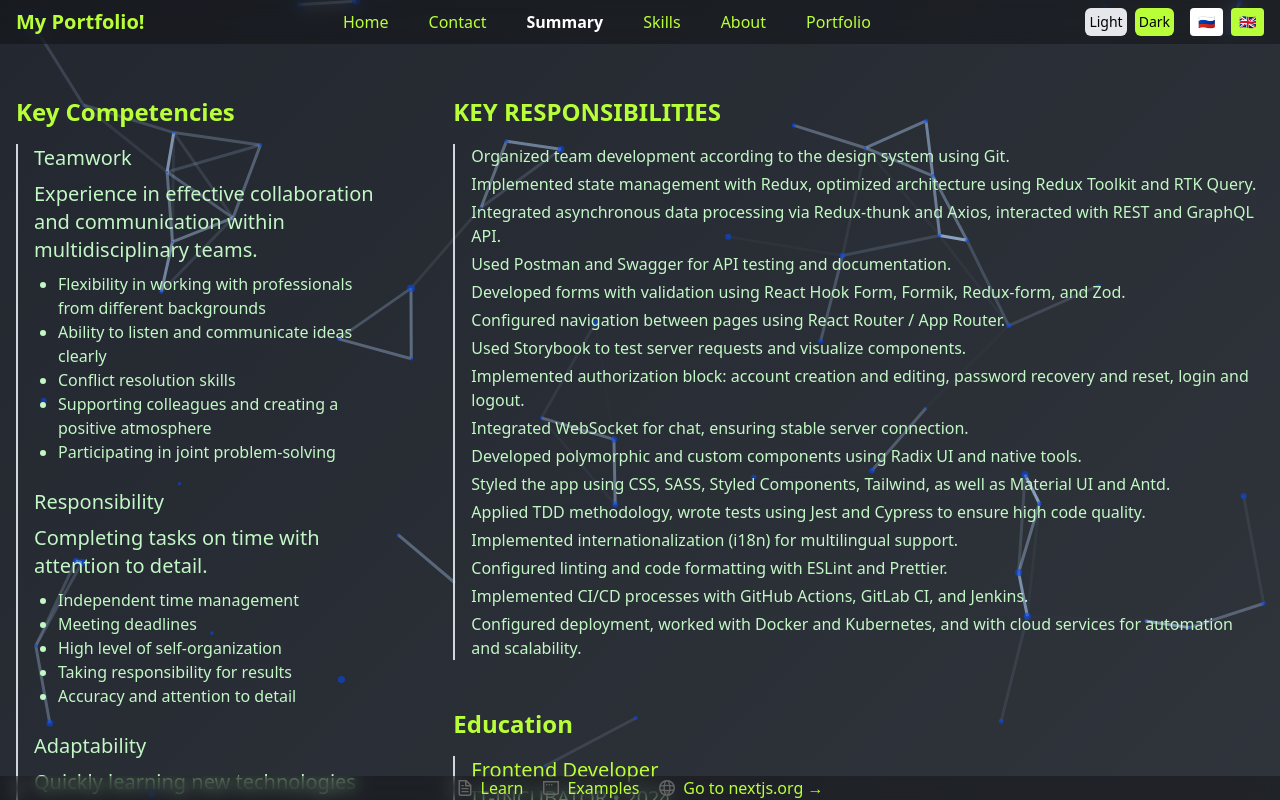
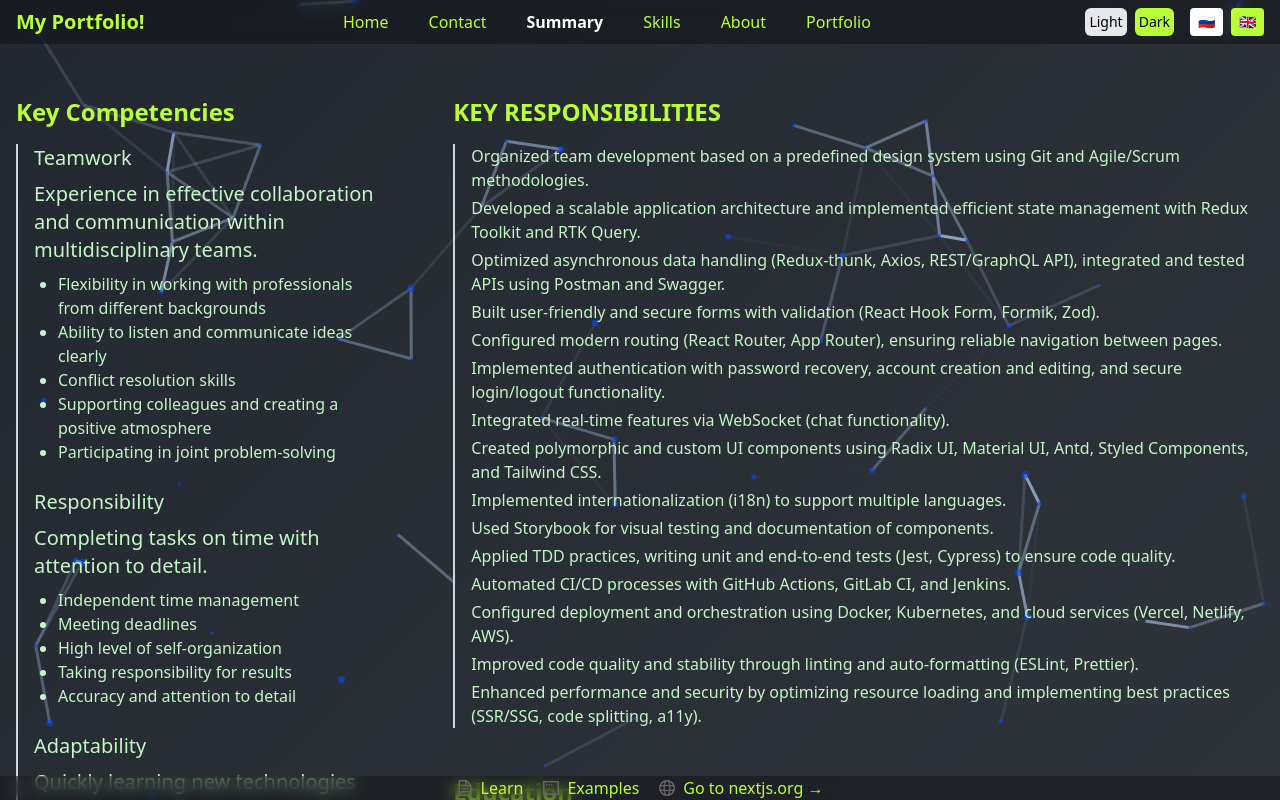
Before and after one commit to AliakseiKrasko/NextJS_MyPortfolio, a Next.js app: page /en/cv in a window 1280 px wide. Shown: the top 800 px of the page. Built offline with nearby package versions, Linux system fonts and the light colour scheme.

Commit message:
change KEY RESPONSIBILITIES to summary

```diff
--- a/dictionaries/en/sm.json
+++ b/dictionaries/en/sm.json
@@ -51,22 +51,21 @@
   "keyResponsibilities": {
     "title": "KEY RESPONSIBILITIES",
     "items": [
-      "Organized team development according to the design system using Git.",
-      "Implemented state management with Redux, optimized architecture using Redux Toolkit and RTK Query.",
-      "Integrated asynchronous data processing via Redux-thunk and Axios, interacted with REST and GraphQL API.",
-      "Used Postman and Swagger for API testing and documentation.",
-      "Developed forms with validation using React Hook Form, Formik, Redux-form, and Zod.",
-      "Configured navigation between pages using React Router / App Router.",
-      "Used Storybook to test server requests and visualize components.",
-      "Implemented authorization block: account creation and editing, password recovery and reset, login and logout.",
-      "Integrated WebSocket for chat, ensuring stable server connection.",
-      "Developed polymorphic and custom components using Radix UI and native tools.",
-      "Styled the app using CSS, SASS, Styled Components, Tailwind, as well as Material UI and Antd.",
-      "Applied TDD methodology, wrote tests using Jest and Cypress to ensure high code quality.",
-      "Implemented internationalization (i18n) for multilingual support.",
-      "Configured linting and code formatting with ESLint and Prettier.",
-      "Implemented CI/CD processes with GitHub Actions, GitLab CI, and Jenkins.",
-      "Configured deployment, worked with Docker and Kubernetes, and with cloud services for automation and scalability."
+      "Organized team development based on a predefined design system using Git and Agile/Scrum methodologies.",
+      "Developed a scalable application architecture and implemented efficient state management with Redux Toolkit and RTK Query.",
+      "Optimized asynchronous data handling (Redux-thunk, Axios, REST/GraphQL API), integrated and tested APIs using Postman and Swagger.",
+      "Built user-friendly and secure forms with validation (React Hook Form, Formik, Zod).",
+      "Configured modern routing (React Router, App Router), ensuring reliable navigation between pages.",
+      "Implemented authentication with password recovery, account creation and editing, and secure login/logout functionality.",
+      "Integrated real-time features via WebSocket (chat functionality).",
+      "Created polymorphic and custom UI components using Radix UI, Material UI, Antd, Styled Components, and Tailwind CSS.",
+      "Implemented internationalization (i18n) to support multiple languages.",
+      "Used Storybook for visual testing and documentation of components.",
+      "Applied TDD practices, writing unit and end-to-end tests (Jest, Cypress) to ensure code quality.",
+      "Automated CI/CD processes with GitHub Actions, GitLab CI, and Jenkins.",
+      "Configured deployment and orchestration using Docker, Kubernetes, and cloud services (Vercel, Netlify, AWS).",
+      "Improved code quality and stability through linting and auto-formatting (ESLint, Prettier).",
+      "Enhanced performance and security by optimizing resource loading and implementing best practices (SSR/SSG, code splitting, a11y)."
     ]
   },
   "education": {
--- a/dictionaries/ru/sm.json
+++ b/dictionaries/ru/sm.json
@@ -51,22 +51,21 @@
   "keyResponsibilities": {
     "title": "КЛЮЧЕВЫЕ ОБЯЗАННОСТИ",
     "items": [
-      "Организовал командную разработку по заданной дизайн-системе с использованием Git.",
-      "Реализовал управление состоянием приложения с помощью Redux, оптимизировал архитектуру с использованием Redux Toolkit и RTK Query.",
-      "Интегрировал асинхронную обработку данных через Redux-thunk и Axios, взаимодействовал с REST и GraphQL API.",
-      "Использовал Postman и Swagger для тестирования и документирования API.",
-      "Разработал формы с валидацией с помощью React Hook Form, Formik, Redux-form и Zod.",
-      "Настроил навигацию между страницами с помощью React Router / App Router.",
-      "Использовал Storybook для тестирования запросов к серверу и визуализации компонентов.",
-      "Реализовал блок авторизации: создание и редактирование аккаунта, восстановление и сброс пароля, вход и выход из приложения.",
-      "Внедрил WebSocket для чата, обеспечив постоянное соединение с сервером.",
-      "Разрабатывал полиморфные и кастомные компоненты с использованием Radix UI и нативных средств разработки.",
-      "Стилизовал приложение с помощью CSS, SASS, Styled Components, Tailwind, а также с использованием Material UI и Antd.",
-      "Применял методологию TDD, писал тесты с использованием Jest и Cypress для обеспечения высокого качества кода.",
-      "Внедрил интернационализацию (i18n) для поддержки многоязычности.",
-      "Настроил линтинг и форматирование кода с помощью ESLint и Prettier.",
-      "Реализовал процессы CI/CD с использованием GitHub Actions, GitLab CI и Jenkins.",
-      "Настроил деплой, работал с Docker и Kubernetes, а также с облачными сервисами для автоматизации и масштабируемости приложения."
+      "Организовал командную разработку по заданной дизайн-системе с использованием Git и методологий Agile/Scrum.",
+      "Разработал масштабируемую архитектуру приложения, внедрил эффективное управление состоянием с помощью Redux Toolkit и RTK Query.",
+      "Оптимизировал работу с асинхронными данными (Redux-thunk, Axios, REST/GraphQL API), интегрировал и тестировал API через Postman и Swagger.",
+      "Разработал удобные и безопасные формы с валидацией (React Hook Form, Formik, Zod).",
+      "Настроил современную маршрутизацию (React Router, App Router), обеспечил надёжную навигацию между страницами.",
+      "Реализовал авторизацию с функциями восстановления пароля, создания и редактирования аккаунта, а также безопасного выхода из приложения.",
+      "Внедрил поддержку реального времени через WebSocket (чат).",
+      "Создавал полиморфные и кастомные UI-компоненты с помощью Radix UI, Material UI, Antd, Styled Components и Tailwind CSS.",
+      "Внедрил интернационализацию (i18n), обеспечив поддержку нескольких языков.",
+      "Использовал Storybook для визуального тестирования и документации компонентов.",
+      "Применял TDD, писал модульные и end-to-end тесты (Jest, Cypress) для обеспечения качества кода.",
+      "Автоматизировал процессы CI/CD с помощью GitHub Actions, GitLab CI, Jenkins.",
+      "Настроил деплой и оркестрацию через Docker, Kubernetes и облачные сервисы (Vercel, Netlify, AWS).",
+      "Улучшил качество и стабильность кода через линтинг и автоформатирование (ESLint, Prettier).",
+      "Работал над повышением производительности и безопасности, оптимизировал загрузку ресурсов и внедрял best practices (SSR/SSG, code splitting, a11y)."
     ]
   },
   "education": {
--- a/src/common/components/sm/SmAnimated.tsx
+++ b/src/common/components/sm/SmAnimated.tsx
@@ -49,7 +49,7 @@
     }, []);
 
     return (
-        <div className="container mx-auto px-4 py-8 text-xl">
+        <div className="container mx-auto px-4 pb-15 py-8 text-xl">
             {/* Увеличиваем максимальную ширину: max-w-7xl */}
             <main className="max-w-7xl mx-auto grid grid-cols-1 md:grid-cols-3 gap-16">
                 {/* Левый столбец — 1/3 */}
```
